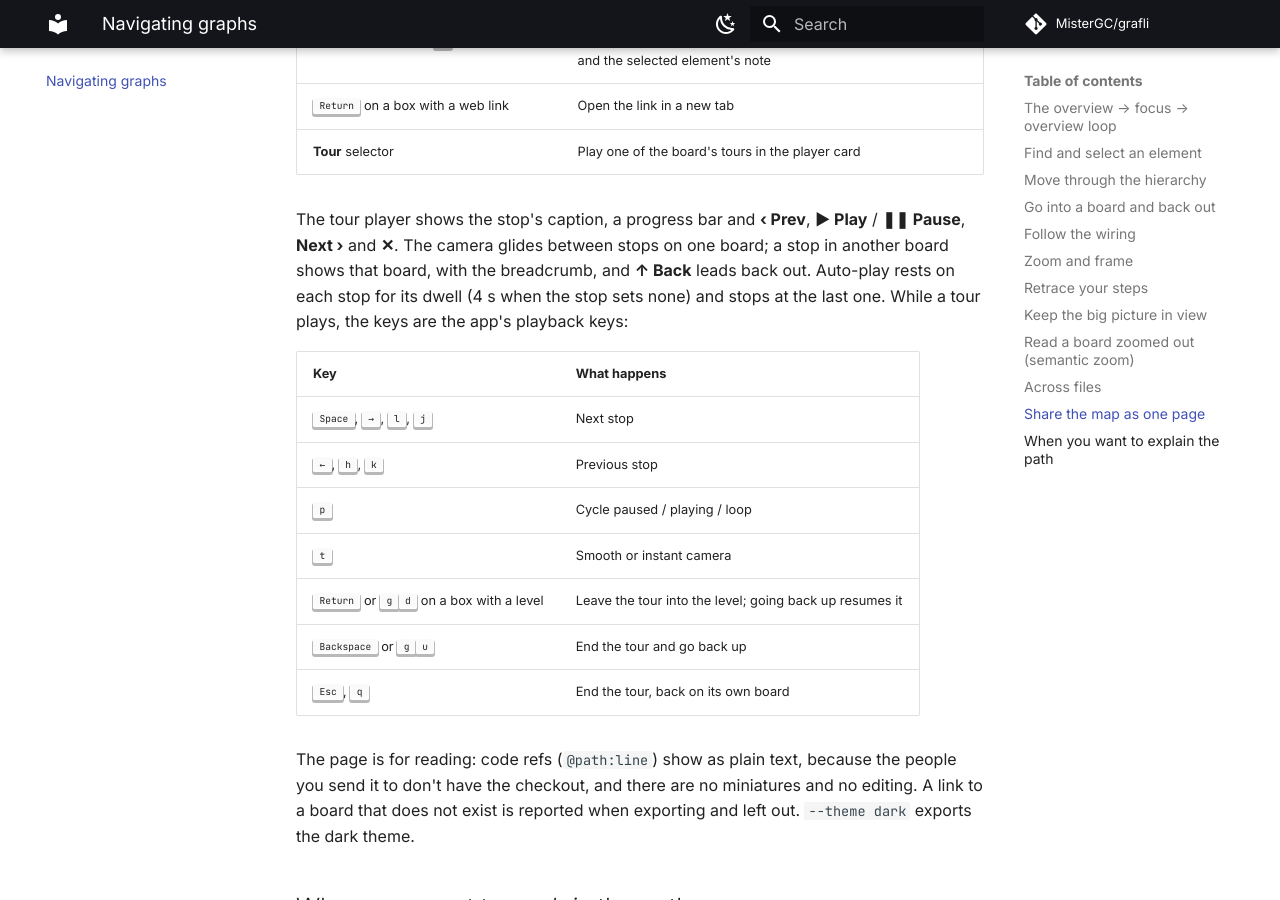
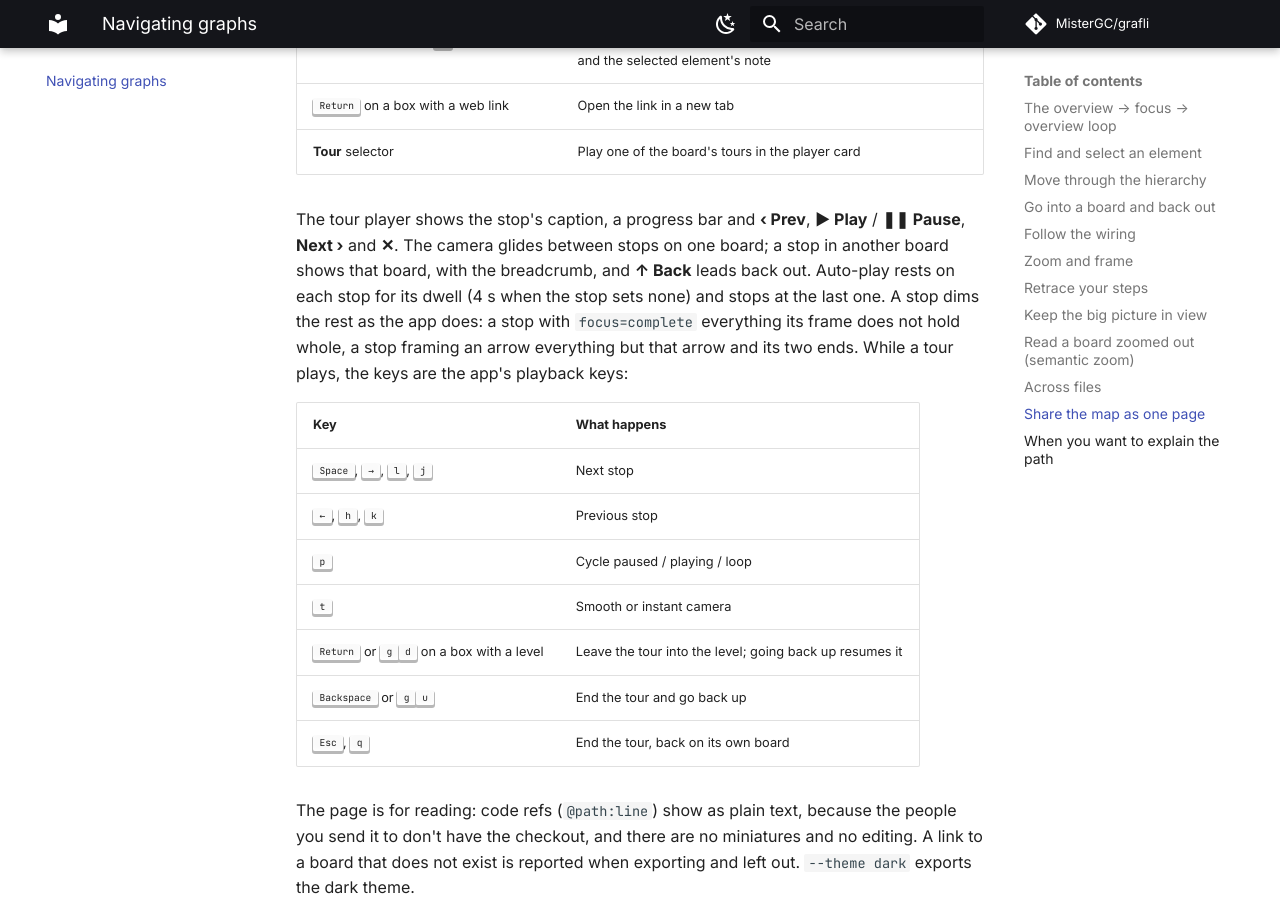
Before and after one commit to MisterGC/grafli, an MkDocs documentation site: the page built from docs/navigating.md, in a window 1280 px wide and 900 px high, scrolled down 5382 px. Built offline with MkDocs 1.6.1 and Material for MkDocs 9.7.7, drawn with Linux system fonts in a browser that asks for light colours; comment, search, counter and statistics services are not loaded.

Commit message:
Document the tour stops' dimming on the exported page

```diff
--- a/docs/navigating.md
+++ b/docs/navigating.md
@@ -206,7 +206,10 @@ The tour player shows the stop's caption, a progress bar and **‹ Prev**,
 **▶ Play** / **❚❚ Pause**, **Next ›** and **✕**. The camera glides between
 stops on one board; a stop in another board shows that board, with the
 breadcrumb, and **↑ Back** leads back out. Auto-play rests on each stop for
-its dwell (4 s when the stop sets none) and stops at the last one. While a
+its dwell (4 s when the stop sets none) and stops at the last one. A stop
+dims the rest as the app does: a stop with `focus=complete` everything its
+frame does not hold whole, a stop framing an arrow everything but that arrow
+and its two ends. While a
 tour plays, the keys are the app's playback keys:
 
 | Key | What happens |
```
Also changed, not shown: CHANGELOG.md (+3 -1 lines).
